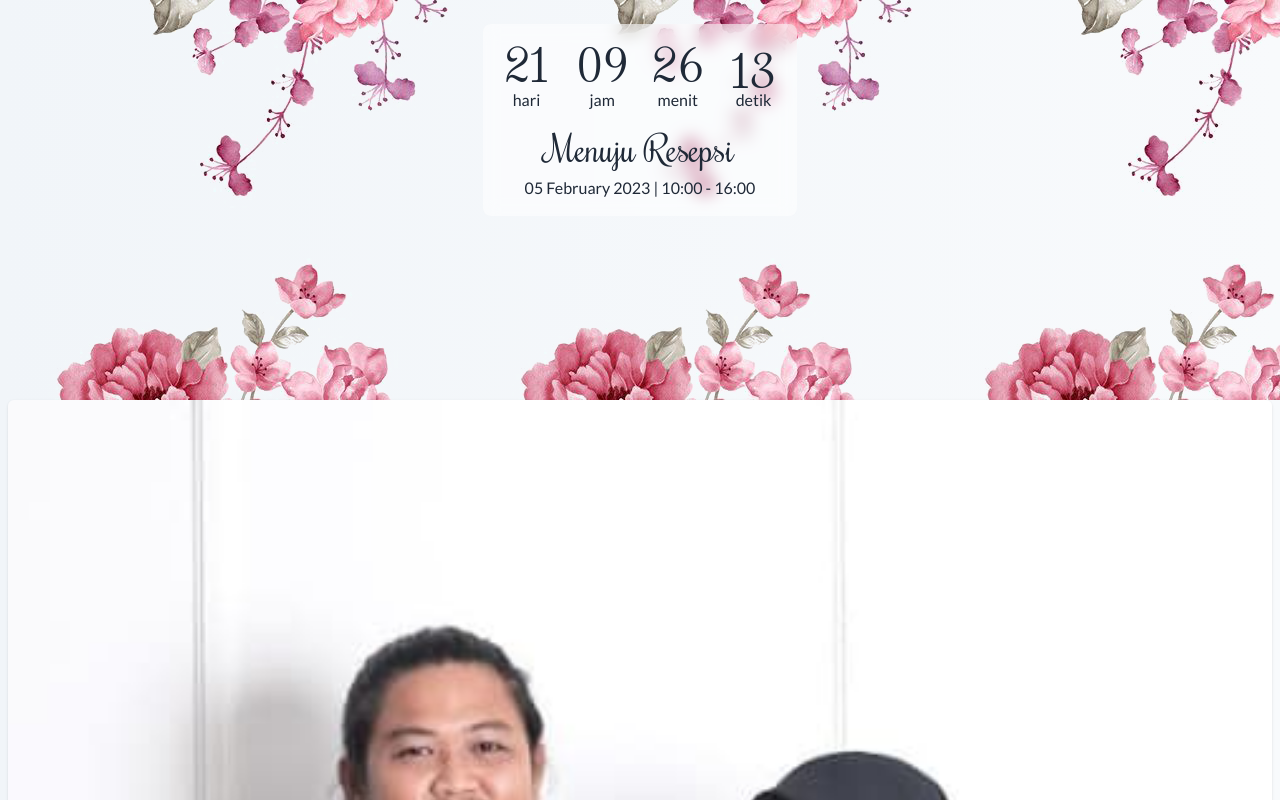
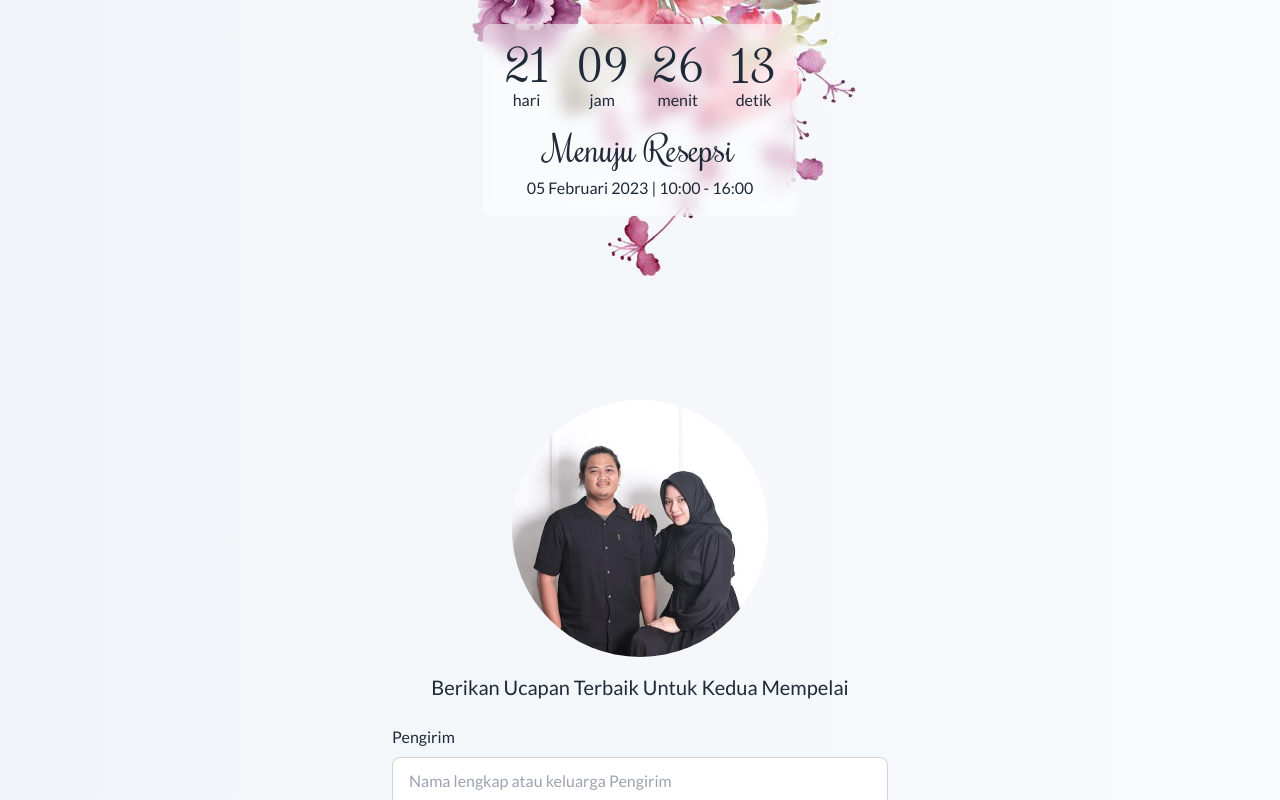
Before and after one commit to hendrasadewa/ihsan-wedding, a React (Vite) app: page / in a window 1280 px wide. Shown: the part 2000-2800 px from the top of the page. Built offline with nearby package versions, Linux system fonts and the light colour scheme; no server answers; the database is empty.

Commit message:
add locale id

```diff
--- a/src/components/BrideInfo.tsx
+++ b/src/components/BrideInfo.tsx
@@ -8,7 +8,7 @@ function BrideInfo({ name, avatarSrc, parent }: Props) {
   return (
     <div className="flex flex-col gap-4 items-center justify-center">
       <div className="avatar">
-        <div className="rounded-full w-40 border-2 border-spacing-2">
+        <div className="rounded-full w-40 shadow-md border-spacing-2">
           <img src={avatarSrc} />
         </div>
       </div>
--- a/src/components/GuestbookForm.tsx
+++ b/src/components/GuestbookForm.tsx
@@ -61,7 +61,7 @@ function GuestbookForm({ onSubmit }: Props) {
         <label>Pesan</label>
         <textarea
           id="message"
-          className="textarea textarea-bordered w-full"
+          className="textarea textarea-bordered w-full h-32"
           disabled={isSubmitting}
           name="messageTextArea"
           placeholder="Sampaikan ucapan terbaik kepada kedua pengantin"
--- a/src/fragments/CountdownSection.tsx
+++ b/src/fragments/CountdownSection.tsx
@@ -12,9 +12,11 @@ function CountdownSection() {
   return (
     <section
       id="Countdown"
-      className="flex flex-col gap-12 justify-center items-center min-h-screen max-h-screen"
+      className="flex flex-col gap-12 justify-center items-center min-h-screen"
       style={{
         background: `url('/img/floral-potrait.png')`,
+        backgroundRepeat: 'no-repeat',
+        backgroundPosition: 'center'
       }}
     >
       <div className="flex flex-col gap-4 bg-white bg-opacity-50 backdrop-blur p-4 rounded-lg">
--- a/src/fragments/GuestbookSection.tsx
+++ b/src/fragments/GuestbookSection.tsx
@@ -27,20 +27,24 @@ function GuestbookSection() {
   return (
     <section
       id="Guestbook"
-      className="snap-center flex flex-col gap-4 rounded mx-2"
+      className="flex flex-col items-center gap-4 rounded max-w-lg m-auto"
     >
-      <img src="/img/couple.jpg" className="rounded-md shadow" />
+      <img src="/img/couple.jpg" className="rounded-full w-64" />
+
       <h2 className="capitalize text-center text-xl">
         Berikan ucapan terbaik untuk kedua mempelai
       </h2>
-      <div className="bg-white p-2 rounded-lg shadow">
+      <div className="p-2 w-full">
         <GuestbookForm onSubmit={handleSubmit} />
       </div>
       <h2 className="capitalize text-center text-xl">
         Ucapan terkirim kepada pengantin
       </h2>
-      <div className='mb-4 max-h-screen overflow-y-scroll'>
-        <GuestbookList isNeedToRefresh={false} toggleRefresh={toggleRefresh} />
+      <div className="mb-4 max-h-96 overflow-y-scroll w-full px-4">
+        <GuestbookList
+          isNeedToRefresh={isNeedToRefresh}
+          toggleRefresh={toggleRefresh}
+        />
       </div>
     </section>
   );
--- a/src/main.tsx
+++ b/src/main.tsx
@@ -1,12 +1,16 @@
 import '@fontsource/playfair-display';
 import '@fontsource/rochester';
 import "@fontsource/lato";
+import 'dayjs/locale/id';
 
 import React from 'react';
 import ReactDOM from 'react-dom/client';
+import dayjs from 'dayjs';
 
 import App from './App';
 import './index.css';
+
+dayjs.locale('id');
 
 ReactDOM.createRoot(document.getElementById('root') as HTMLElement).render(
   <React.StrictMode>
--- a/src/supabase/guestbookModel.ts
+++ b/src/supabase/guestbookModel.ts
@@ -4,12 +4,15 @@ import { AttendanceStatusEnum } from '../constants/enums';
 export function saveGuestbook(
   sender: string,
   message: string,
-  attendanceStatus: AttendanceStatusEnum,
+  attendanceStatus: AttendanceStatusEnum
 ) {
   const payload = { sender, message, attendanceStatus };
-  return supabase.from('guestbook').insert(payload)
+  return supabase.from('guestbook').insert(payload);
 }
 
 export function getGuestbook() {
-  return supabase.from('guestbook').select();
+  return supabase
+    .from('guestbook')
+    .select()
+    .order('sendAt', { ascending: false });
 }
```
Also changed, not shown: public/img/countdown-bg.jpg (deleted), public/img/single-flower.png (added).
